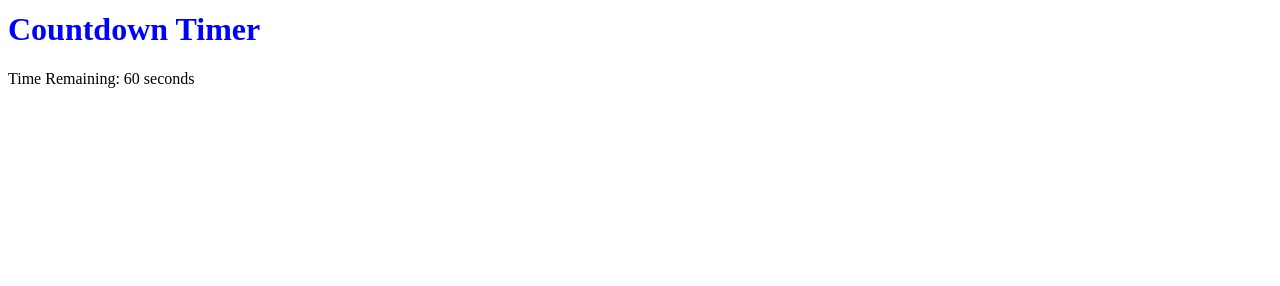
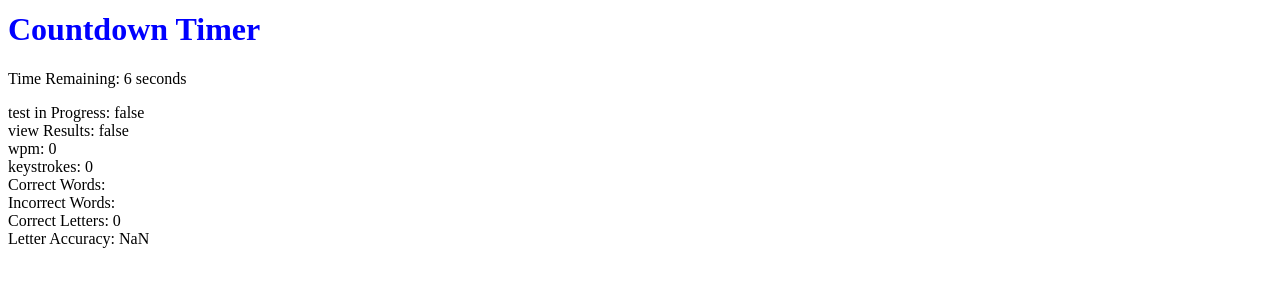
Before and after one commit to davidjakubiec/Keyboard-Pro, a React app: page / in a window 1280 px wide. Shown: the part 396-682 px from the top of the page. Built offline with nearby package versions, Linux system fonts and the light colour scheme; no server answers.

Commit message:
test stops when timer stops and started results section

```diff
--- a/src/App.js
+++ b/src/App.js
@@ -2,6 +2,7 @@ import React, { useState } from 'react';
 import TimestampTextBox from './TimestampTextBox';
 import WordBank from './WordBank';
 import Timer from './Timer'
+import Results from './Results'
 
 
 export const Context = React.createContext();
@@ -10,19 +11,19 @@ export function App() {
 
     const [wordIdx, setWordIdx] = useState(0);
     const [letterIdx, setLetterIdx] = useState(-1);
+    const [correctWordCount, setCorrectWordCount] = useState(false);
     const [wordBank, setWordBank] = useState([]);
     const [testResults, setTestResults] = useState({});
     const [testInProgress, setTestInProgress] = useState(false);
-
-
+    const [viewResults, setViewResults] = useState(false);
 
     return (
-        <Context.Provider value={{ wordIdx, setWordIdx, letterIdx, setLetterIdx, wordBank, setWordBank, testResults, setTestResults, testInProgress, setTestInProgress}}>
-
+        <Context.Provider value={{ wordIdx, setWordIdx, letterIdx, setLetterIdx, wordBank, setWordBank, testResults, setTestResults, testInProgress, setTestInProgress, viewResults, setViewResults, correctWordCount, setCorrectWordCount}}>
             <h1> Welcome { new Date().toString() } </h1>
             <WordBank />
             <TimestampTextBox />
             <Timer />
+            <Results />
         </Context.Provider>
     );
 };
--- /dev/null
+++ b/src/Results.js
@@ -0,0 +1,33 @@
+import React, { useContext, useState } from 'react'
+import { Context } from './App'
+import Timer from './Timer'
+import TimestampTextBox from './TimestampTextBox'
+
+const Results = () => {
+    const { wordIdx, setWordIdx, viewResults, setViewResults, testResults, setTestResults, correctWordCount, setCorrectWordCount } = useContext(Context)
+    const keystrokes = Object.keys(testResults).length;
+    let correctKeystrokes = 0;
+    let incorrectKeystrokes = 0;
+    let testResultsArray = Object.values(testResults);
+
+    if (viewResults) testResultsArray.forEach((el) =>
+        {
+            //count correct, incorrect, and backspace strokes
+            if (el.correct) correctKeystrokes++
+            else if (el.typedInputLetter != 'Backspace') incorrectKeystrokes++;
+        })
+
+  return (
+    <div>
+        <div>wpm: {wordIdx/6}</div>
+        <div>keystrokes: {keystrokes}</div>
+        <div>Correct Words: {correctWordCount}</div>
+        <div>Incorrect Words: </div>
+        <div>Correct Letters:  {correctKeystrokes}</div>
+        <div>Letter Accuracy: {correctKeystrokes/(keystrokes-wordIdx)}</div>
+        <div></div>
+    </div>
+  )
+}
+
+export default Results
--- a/src/Timer.js
+++ b/src/Timer.js
@@ -1,9 +1,9 @@
 import React, { useState, useEffect, useContext } from 'react';
 import { Context } from './App';
 
-function Timer() {
-  const [seconds, setSeconds] = useState(60);
-  const { testInProgress, setTestInProgress } = useContext(Context);
+const Timer = () => {
+  const [seconds, setSeconds] = useState(6);
+  const { testInProgress, setTestInProgress, viewResults, setViewResults } = useContext(Context);
 
   useEffect(() => {
     if (testInProgress) {
@@ -12,6 +12,8 @@ function Timer() {
               setSeconds(seconds - 1);
             }
             else {
+              setViewResults(true);
+              setTestInProgress(false);
               clearInterval(timerInterval);
             }
           }, 1000);
@@ -19,10 +21,7 @@ function Timer() {
           return () => {
             clearInterval(timerInterval);
           };
-    }
-
-
-
+        }
     }
 , [seconds, testInProgress]);
 
@@ -30,6 +29,8 @@ function Timer() {
     <div>
       <h1>Countdown Timer</h1>
       <p>Time Remaining: {seconds} seconds</p>
+      <div>test in Progress: {testInProgress ? 'true' : 'false'}</div>
+      <div>view Results: {viewResults ? 'true' : 'false'}</div>
     </div>
   );
 }
--- a/src/TimestampTextBox.js
+++ b/src/TimestampTextBox.js
@@ -4,7 +4,7 @@ import { Context } from './App'
 const TimestampTextBox = () => {
   const [text, setText] = useState('');
   const [prevText, setPrevText] = useState('');
-  const {wordIdx, setWordIdx, letterIdx, setLetterIdx, wordBank, setWordBank, testResults, setTestResults, testInProgress, setTestInProgress} = useContext(Context);
+  const {wordIdx, setWordIdx, letterIdx, setLetterIdx, wordBank, setWordBank, testResults, setTestResults, testInProgress, setTestInProgress, correctWordCount, setCorrectWordCount} = useContext(Context);
 
 
 
@@ -13,6 +13,9 @@ const TimestampTextBox = () => {
       //update the testResults Object for each key down
       const updatedTestResults = { ...testResults };
       const currLetter = wordBank[wordIdx].word[document.getElementById('typed-input').value.length];
+      const currWord = document.getElementById('typed-input').value == wordBank[wordIdx].word
+      const test1 = document.getElementById('typed-input').value
+      const test2 = wordBank[wordIdx].word
       // console.log(testResults);
       updatedTestResults[`${new Date().toISOString()}`] = {
         "word": wordBank[wordIdx].word,
@@ -25,6 +28,7 @@ const TimestampTextBox = () => {
 
       //handle if users presses spacebar
       if (event.key === ' ' && !event.repeat) {
+
         // Increment the counter when the space bar is pressed
         setWordIdx((wordIdx) => wordIdx + 1);
         //clear the input box
@@ -50,7 +54,7 @@ const TimestampTextBox = () => {
 
     const handleChange = (event) => {
       setTestInProgress(true);
-      console.log(testInProgress)
+      // console.log(testInProgress)
       if (event.target.value != ' ') {
         //get the last typed letter
         const newLetter = event.target.value.slice(-1);
@@ -73,15 +77,6 @@ const TimestampTextBox = () => {
         onChange={handleChange}
         placeholder="Timer will start when you start typing"
       />
-      <div></div>
-      {/* <div>
-        <h3>Timestamps for each keypress:</h3>
-        <ul>
-          {timestamps.map((timestamp, index) => (
-            <li key={index}>{timestamp}</li>
-          ))}
-        </ul>
-      </div> */}
     </div>
   );
 };
```
Also changed, not shown: src/MainPage.js (added, +14 -0 lines).
